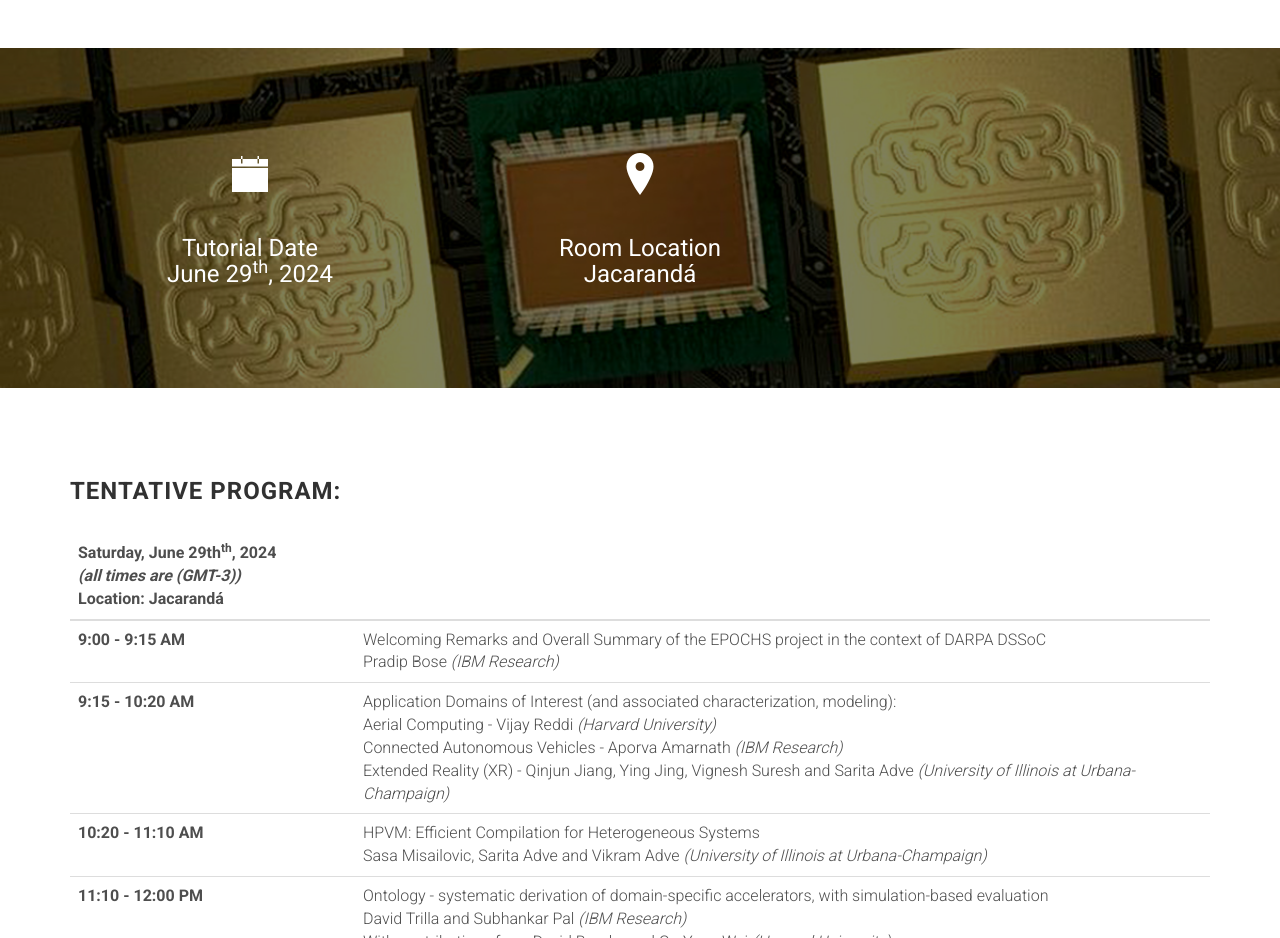
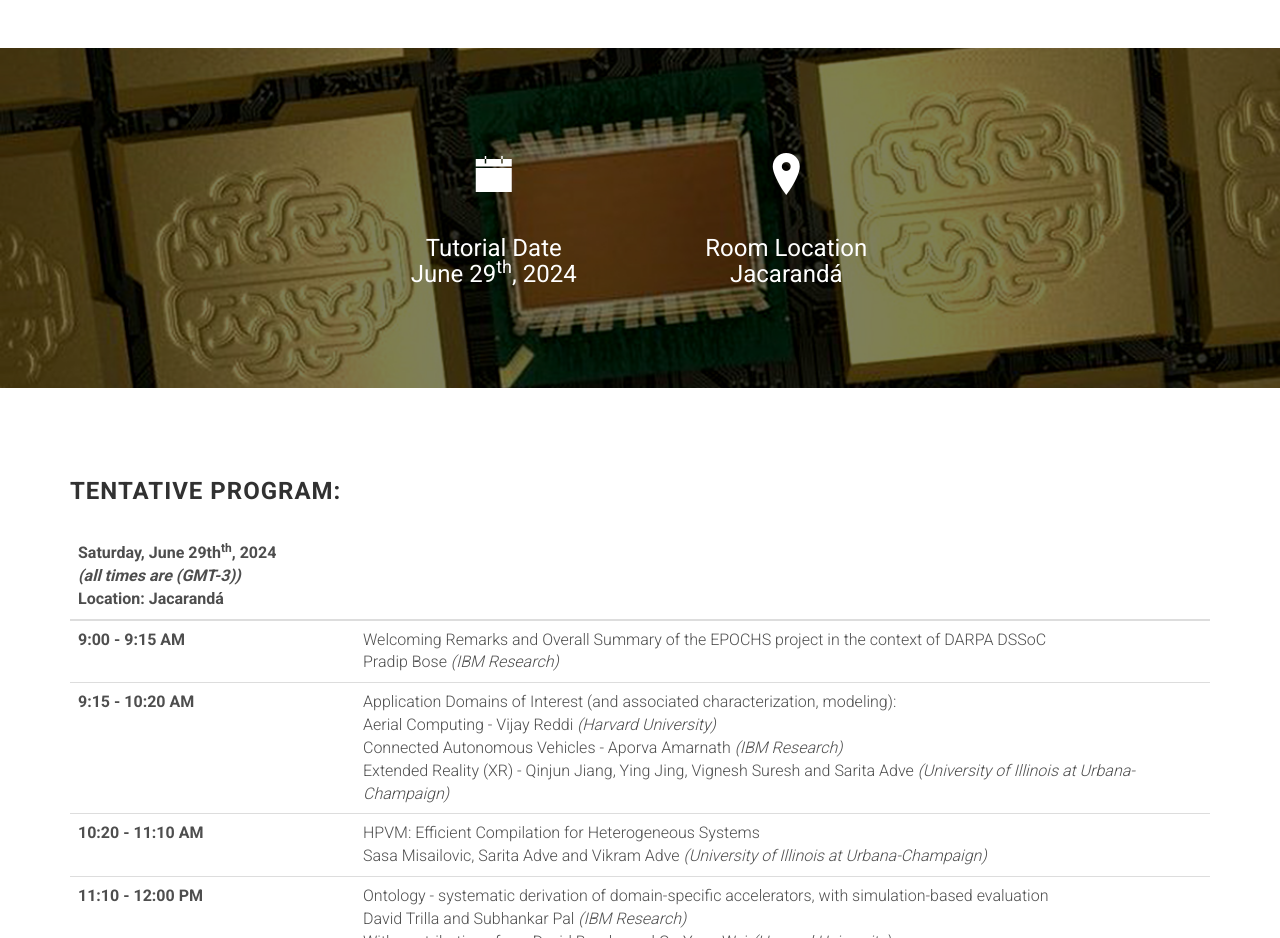
Before and after one commit to augustojv/epochs-tutorial-2024, a website: page index.html in a window 1280 px wide. Shown: the part 1760-2698 px from the top of the page. Drawn offline with Linux system fonts and the light colour scheme; files whose address does not match are found by name.

Commit message:
alignment change

```diff
--- a/index.html
+++ b/index.html
@@ -155,17 +155,22 @@
                         <h3>Room Location<br>Jacarandá</h3>
                     </div>
                 </div> -->
-                <div class="col-md-4 d-flex justify-content-end align-items-center">
+                <div class="col-md-3 d-flex justify-content-end align-items-center">
+
+                </div>
+                <div class="col-md-3 d-flex justify-content-end align-items-center">
                     <div class="icon-text">
                         <i class="ion-ios-calendar"></i>
                         <h3>Tutorial Date<br>June 29<sup>th</sup>, 2024</h3>
                     </div>
                 </div>
-                <div class="col-md-4 d-flex justify-content-start align-items-center">
+                <div class="col-md-3 d-flex justify-content-start align-items-center">
                     <div class="icon-text">
                         <i class="ion-ios-location"></i>
                         <h3>Room Location<br>Jacarandá</h3>
                     </div>
+                </div>
+                <div class="col-md-3 d-flex justify-content-start align-items-center">
                 </div>
             </div><!-- row -->
         </div><!-- container -->
```
